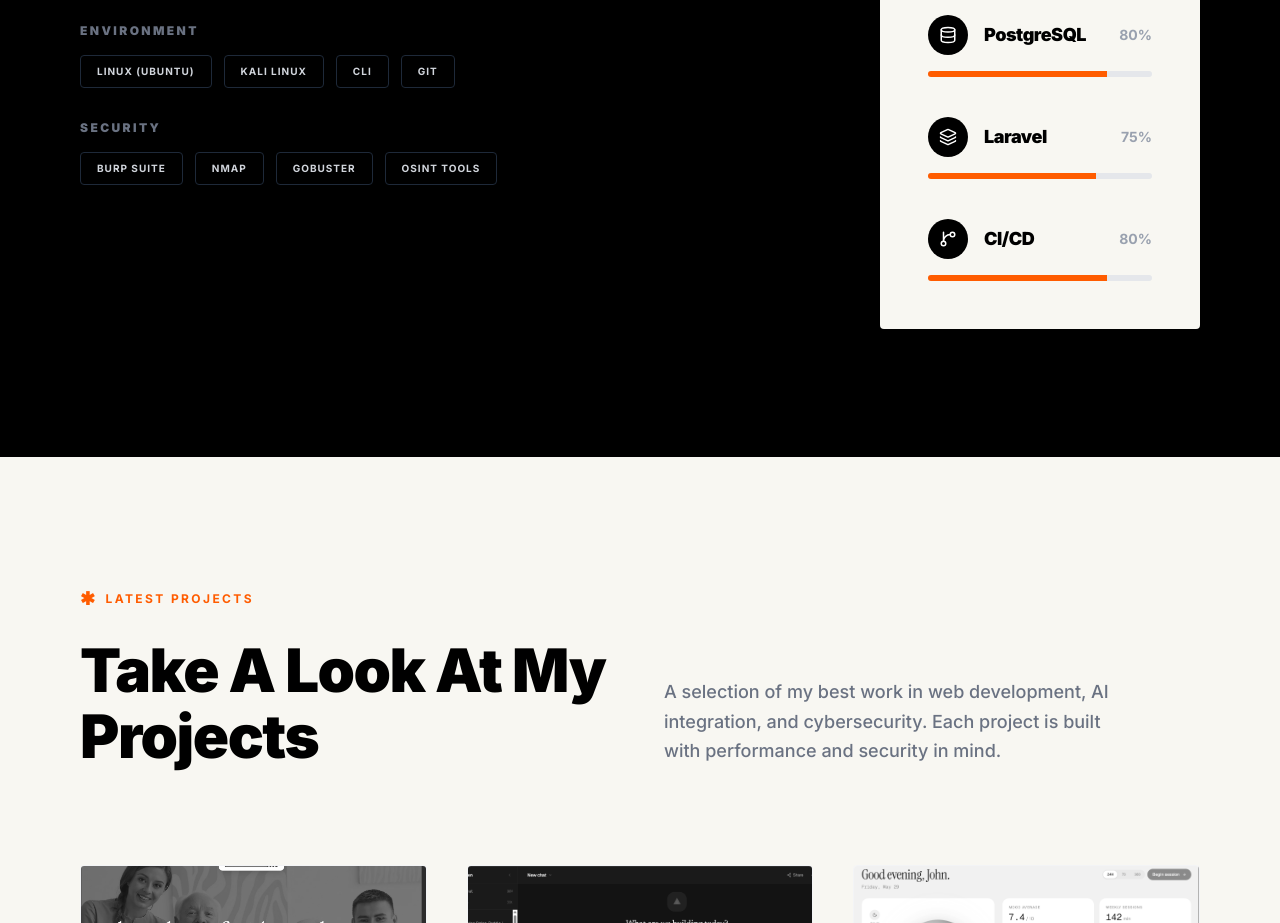
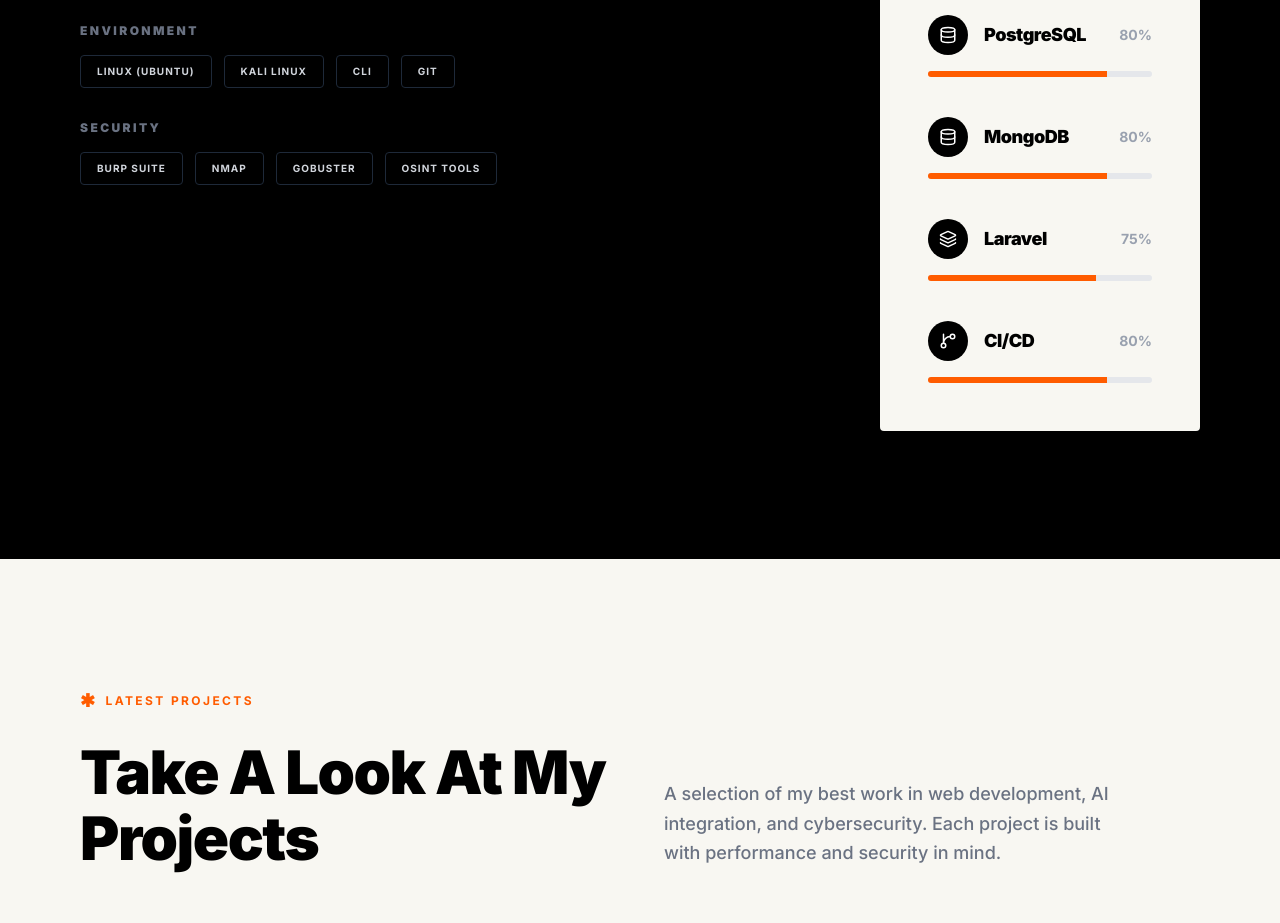
Before and after one commit to xcodenexus/portfolio, a Next.js app: page / in a window 1280 px wide. Shown: the part 3060-3983 px from the top of the page. Built offline with nearby package versions, Linux system fonts and the light colour scheme.

Commit message:
feat: add MongoDB to skills

```diff
--- a/src/components/Skills.tsx
+++ b/src/components/Skills.tsx
@@ -10,6 +10,7 @@
     { name: "Node.js", level: 85, icon: Server },
     { name: "Python", level: 85, icon: Code },
     { name: "PostgreSQL", level: 80, icon: Database },
+    { name: "MongoDB", level: 80, icon: Database },
     { name: "Laravel", level: 75, icon: Layers },
     { name: "CI/CD", level: 80, icon: GitBranch },
 ];
```
